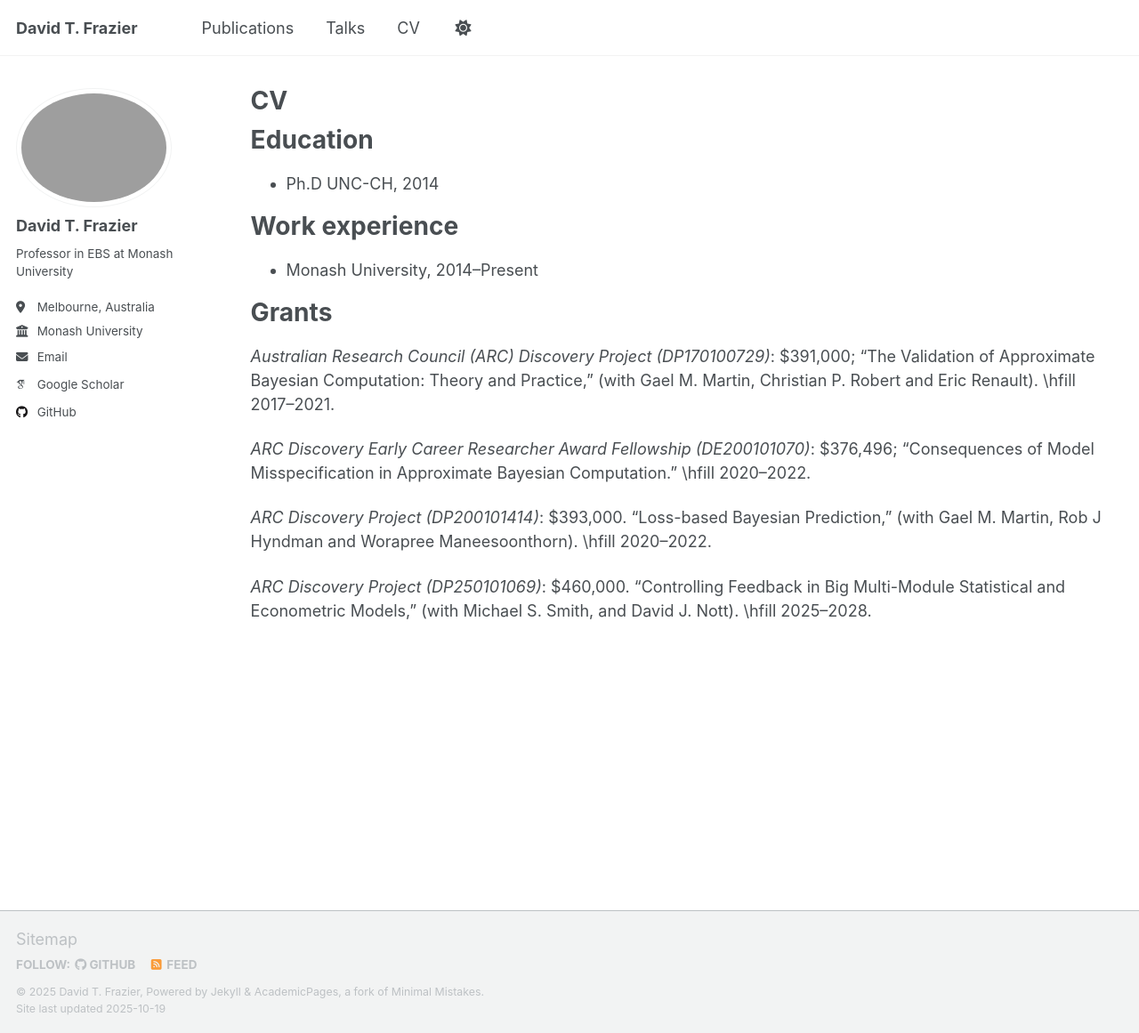
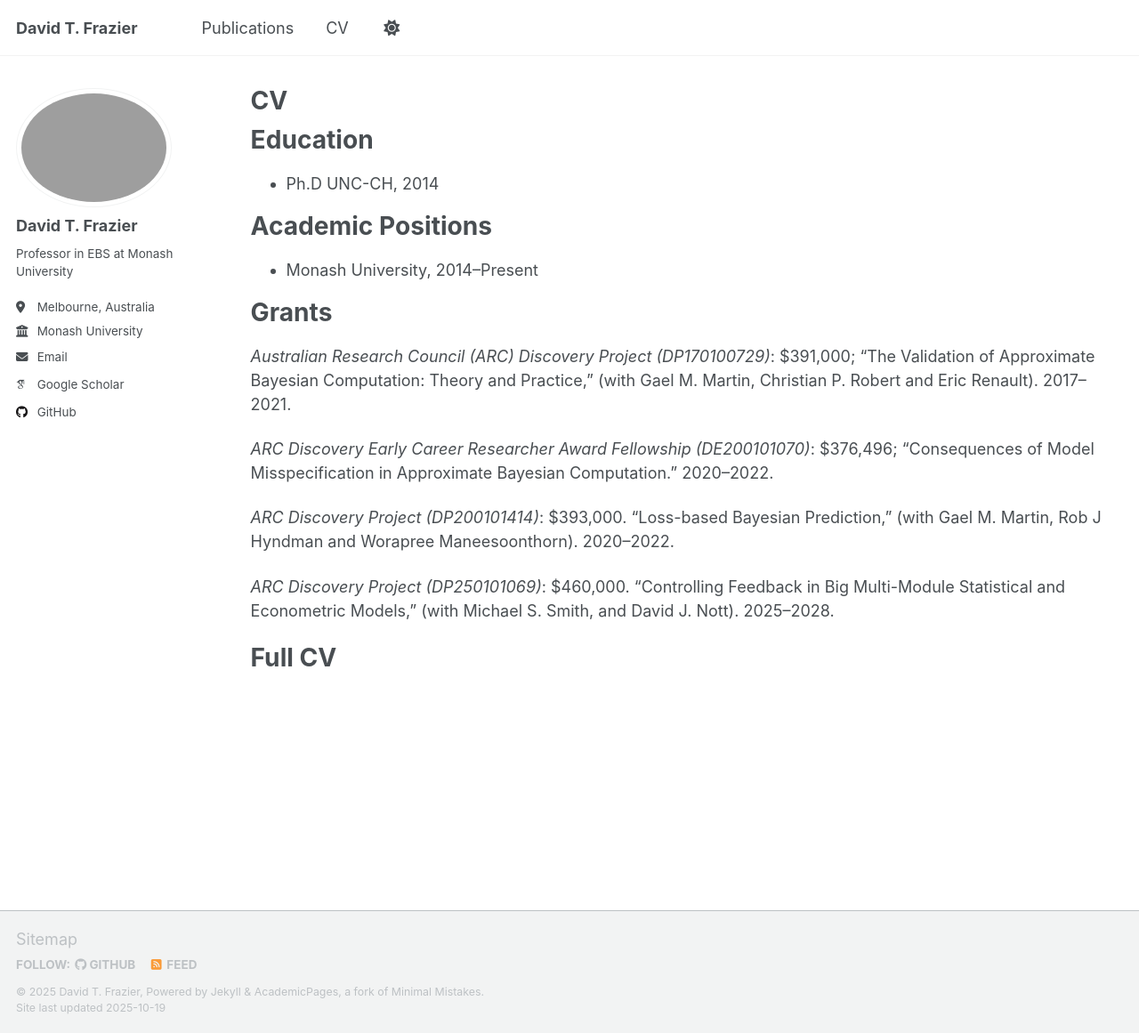
Before and after one commit to dtfrazier/dtfrazier.github.io, a Jekyll site: the page built from _pages/cv.md, in a window 1280 px wide and 1161 px high. Shown: the whole window at 89% size. Built offline with Jekyll 4.4.1, drawn with Linux system fonts in a browser that asks for light colours; some web fonts are replaced; a script that is not in the unit is left out.

Commit message:
Minor Changes

```diff
--- a/_data/navigation.yml
+++ b/_data/navigation.yml
@@ -11,8 +11,8 @@ main:
   - title: "Publications"
     url: /publications/
 
-  - title: "Talks"
-    url: /talks/
+ # - title: "Talks"
+#    url: /talks/
 
  # - title: "Teaching"
  #   url: /teaching/
--- a/_pages/cv.md
+++ b/_pages/cv.md
@@ -13,19 +13,20 @@ Education
 ======
 * Ph.D UNC-CH, 2014
 
-Work experience
+Academic Positions
 ======
 * Monash University, 2014--Present
 
 
 Grants
 ======
- *Australian Research Council (ARC) Discovery Project (DP170100729)*: \$391,000; “The Validation of Approximate Bayesian Computation: Theory and Practice,” (with Gael M. Martin, Christian P. Robert and Eric Renault). \hfill 2017--2021.
+ *Australian Research Council (ARC) Discovery Project (DP170100729)*: \$391,000; “The Validation of Approximate Bayesian Computation: Theory and Practice,” (with Gael M. Martin, Christian P. Robert and Eric Renault). 2017--2021.
 
+ *ARC Discovery Early Career Researcher Award Fellowship (DE200101070)*: \$376,496; “Consequences of Model Misspecification in Approximate Bayesian Computation.” 2020--2022.
 
- *ARC Discovery Early Career Researcher Award Fellowship (DE200101070)*: \$376,496; “Consequences of Model Misspecification in Approximate Bayesian Computation.” \hfill 2020--2022.
+ *ARC Discovery Project (DP200101414)*: \$393,000. “Loss-based Bayesian Prediction,” (with Gael M. Martin, Rob J Hyndman and Worapree Maneesoonthorn). 2020--2022.
 
+ *ARC Discovery Project (DP250101069)*: \$460,000. “Controlling Feedback in Big Multi-Module Statistical and Econometric Models,” (with Michael S. Smith, and David J. Nott). 2025--2028.
 
- *ARC Discovery Project (DP200101414)*: \$393,000. “Loss-based Bayesian Prediction,” (with Gael M. Martin, Rob J Hyndman and Worapree Maneesoonthorn). \hfill 2020--2022.
-
- *ARC Discovery Project (DP250101069)*: \$460,000. “Controlling Feedback in Big Multi-Module Statistical and Econometric Models,” (with Michael S. Smith, and David J. Nott). \hfill 2025--2028.
+Full CV
+======
```
Also changed, not shown: 1 other file.
